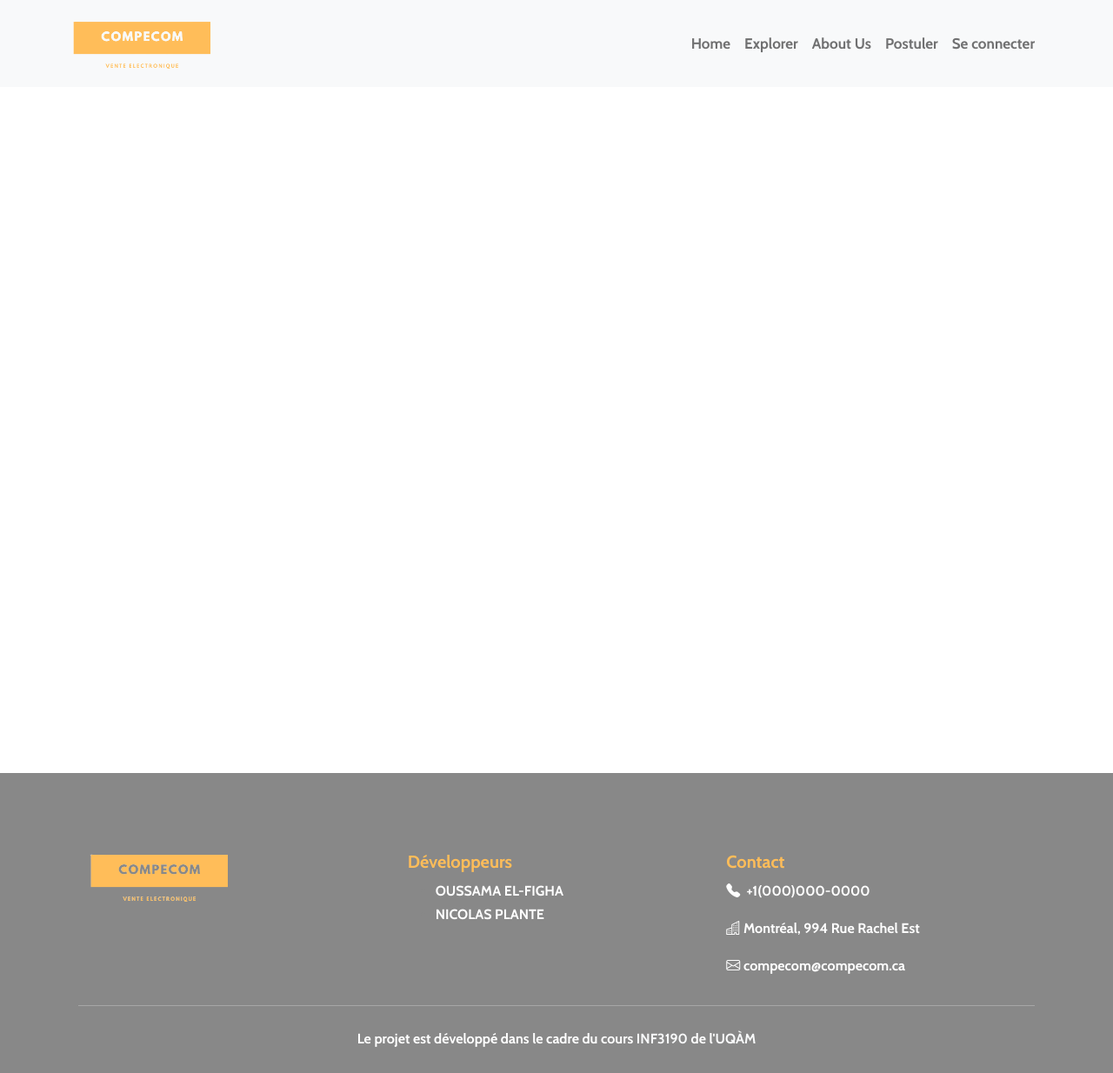
After one commit to oussamaelfig/Angular_Store, a PHP site: page /HTML/explorer.html in a window 1280 px wide. The commit adds this page. Shown: the whole page at 87% size. Run offline with PHP 8.4, Linux system fonts and the light colour scheme; some libraries are stand-ins or nearby versions.

Commit message:
ajout de la page explorer.html

```diff
--- a/CSS/style.css
+++ b/CSS/style.css
@@ -209,13 +209,6 @@ a:hover {
   font-size: 1rem;
 }
 
-/*banner text carousel*/
-#header-carousel {
-  font-weight: 900;
-  margin-top: 100px;
-  margin-bottom: 50px;
-}
-
 /*footer*/
 .footer-top {
   padding-bottom: 50px;
--- /dev/null
+++ b/HTML/explorer.html
@@ -0,0 +1,160 @@
+<!DOCTYPE html>
+<html lang="fr">
+  <head>
+    <!-- Required meta tags -->
+    <meta charset="utf-8" />
+    <meta name="viewport" content="width=device-width, initial-scale=1" />
+
+    <!-- Bootstrap CSS -->
+    <link
+      href="https://cdn.jsdelivr.net/npm/bootstrap@5.1.3/dist/css/bootstrap.min.css"
+      rel="stylesheet"
+      integrity="sha384-1BmE4kWBq78iYhFldvKuhfTAU6auU8tT94WrHftjDbrCEXSU1oBoqyl2QvZ6jIW3"
+      crossorigin="anonymous"
+    />
+    <link
+      rel="stylesheet"
+      href="https://cdn.jsdelivr.net/npm/bootstrap-icons@1.3.0/font/bootstrap-icons.css"
+    />
+
+    <!--Font awesome-->
+    <script
+      src="https://kit.fontawesome.com/c0eabd5a0e.js"
+      crossorigin="anonymous"
+    ></script>
+    <!--CSS-->
+    <link rel="stylesheet" href="../CSS/style.css" />
+    <title>Explorer</title>
+  </head>
+  <body>
+    <!-- navigation bar-->
+    <nav class="navbar navbar-expand-lg py-3 sticky-top navbar-light bg-light">
+      <div class="container">
+        <a class="navbar-brand" href="../index.html"
+          ><img
+            id="logo-comp"
+            class="logo"
+            src="../Images/logoEnt1.png"
+            alt="logo"
+        /></a>
+        <button
+          class="navbar-toggler"
+          type="button"
+          data-bs-toggle="collapse"
+          data-bs-target="#navbarNav"
+          aria-controls="navbarNav"
+          aria-expanded="false"
+          aria-label="Toggle navigation"
+        >
+          <span class="navbar-toggler-icon"></span>
+        </button>
+        <div class="collapse navbar-collapse" id="navbarNav">
+          <ul class="navbar-nav ms-auto">
+            <li class="nav-item">
+              <a class="nav-link" href="../index.html">Home</a>
+            </li>
+            <li class="nav-item">
+              <a class="nav-link" href="#">Explorer</a>
+            </li>
+            <li class="nav-item">
+              <a class="nav-link" href="#">About Us</a>
+            </li>
+            <li class="nav-item">
+              <a class="nav-link" href="postuler.html">Postuler</a>
+            </li>
+            <li class="nav-item">
+              <a class="nav-link" href="signIn.html">Se connecter</a>
+            </li>
+          </ul>
+        </div>
+      </div>
+    </nav>
+
+    <br>
+    <br>
+    <br>
+    <br>
+    <br>
+    <br>
+    <br>
+    <br>
+    <br>
+    <br>
+    <br>
+    <br>
+    <br>
+    <br>
+    <br>
+    <br>
+    <br>
+    <br>
+    <br>
+    <br>
+    <br>
+    <br>
+    <br>
+    <br>
+    <br>
+    <br>
+    <br>
+    <br>
+    <br>
+ <!--  Footer -->
+    <footer >
+      <div class="footer-top">
+        <div class="container">
+          <div class="row">
+            <div class="col-md-4">
+              <a href="../index.html"><img class="logo" src="../Images/logoEnt1.png" alt="logoCompany" /></a>
+            </div>
+            <div class="col-md-4">
+              <h5>Développeurs</h5>
+              <ul>
+                <li>
+                  <a
+                    href="mailto:el-figha.oussama@courrier.uqam.ca"
+                    class="text-white"
+                    style="text-decoration: none"
+                  >
+                    OUSSAMA EL-FIGHA</a
+                  >
+                </li>
+                <li>
+                  <a
+                    href="mailto:plante.nicolas.4@courrier.uqam.ca"
+                    class="text-white"
+                    style="text-decoration: none"
+                  >
+                    NICOLAS PLANTE</a
+                  >
+                </li>
+              </ul>
+            </div>
+            <div class="col-md-4 text-white">
+              <h5>Contact</h5>
+              <p><i class="bi bi-telephone-fill"></i>&nbsp +1(000)000-0000</p>
+            <p><i class="bi bi-building"></i>&nbspMontréal, 994 Rue Rachel Est</p>
+            <p><i class="bi bi-envelope"></i></i>&nbspcompecom@compecom.ca</p>
+            </div>
+          </div>
+        </div>
+          <hr class="mb-4 text-white">
+      <div class="row align-items-center text-white">
+          <p class="text-center">Le projet est développé dans le cadre du cours
+              <a class="link-light" href="http://www.etudier.uqam.ca/cours?sigle=INF3190" style="text-decoration: none"
+                ><strong>INF3190</strong> </a
+              >
+              de l'<a class="link-light" href="http://www.uqam.ca" style="text-decoration: none"
+                ><strong>UQÀM</strong></a
+              ></p>
+      </div>
+      </div>
+    </footer>
+    <script
+      src="https://cdn.jsdelivr.net/npm/bootstrap@5.1.3/dist/js/bootstrap.bundle.min.js"
+      integrity="sha384-ka7Sk0Gln4gmtz2MlQnikT1wXgYsOg+OMhuP+IlRH9sENBO0LRn5q+8nbTov4+1p"
+      crossorigin="anonymous"
+    ></script>
+    <script src="https://ajax.googleapis.com/ajax/libs/jquery/3.6.0/jquery.min.js"></script>
+  </body>
+</html>
--- a/index.html
+++ b/index.html
@@ -21,7 +21,7 @@
     <script src="https://kit.fontawesome.com/c0eabd5a0e.js" crossorigin="anonymous"></script>
     <!--CSS-->
     <link rel="stylesheet" href="CSS/style.css" />
-    <title>COMPECOM</title>
+    <title>Home</title>
   </head>
   <body>
     <!-- navigation bar-->
@@ -51,7 +51,7 @@
               <a class="nav-link" href="#">Home</a>
             </li>
             <li class="nav-item">
-              <a class="nav-link" href="#">Explorer</a>
+              <a class="nav-link" href="HTML/explorer.html">Explorer</a>
             </li>
             <li class="nav-item">
               <a class="nav-link" href="#">About Us</a>
@@ -79,7 +79,7 @@
               Aspernatur quo labore earum officia neque doloribus nesciunt
               dolore voluptas, expedita consequatur.
             </p>
-            <a href="#" class="btn btn-outline-light">Explorer</a>
+            <a href="HTML/explorer.html" class="btn btn-outline-light">Explorer</a>
           </div>
         </div>
       </div>
```
Also changed, not shown: README.md.
